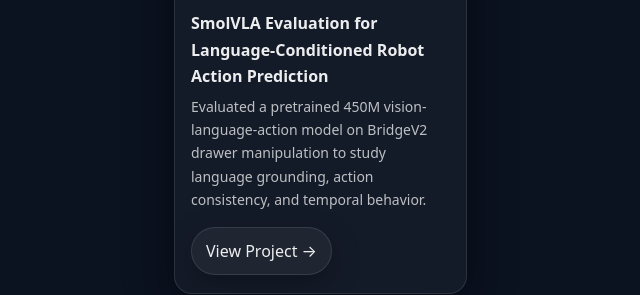
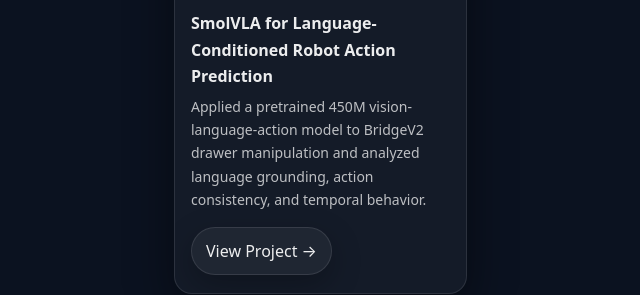
Before and after one commit to adityx23/adityapatil, a Jekyll site: the page built from projects.md, in a window 1280 px wide, cut to the strip 800-1095 px from the top of the page. Shown: the whole strip, without its empty margins (6-646 px from the left). Built offline with Jekyll 4.4.1, drawn with Linux system fonts in a browser that asks for light colours.

Commit message:
Update projects.md

```diff
--- a/projects.md
+++ b/projects.md
@@ -45,9 +45,9 @@
 <div class="project-card">
   <img src="{{ site.baseurl }}/assets/smolvla/smolvla_dataset_examples.png" alt="SmolVLA BridgeV2 drawer manipulation preview">
   <div class="project-card-body">
-    <div class="project-card-title">SmolVLA Evaluation for Language-Conditioned Robot Action Prediction</div>
+    <div class="project-card-title">SmolVLA for Language-Conditioned Robot Action Prediction</div>
     <div class="project-card-desc">
-      Evaluated a pretrained 450M vision-language-action model on BridgeV2 drawer manipulation to study language grounding, action consistency, and temporal behavior.
+      Applied a pretrained 450M vision-language-action model to BridgeV2 drawer manipulation and analyzed language grounding, action consistency, and temporal behavior.
     </div>
     <a class="btn" href="{{ site.baseurl }}/projects/smolvla-action-prediction">View Project →</a>
   </div>
```
